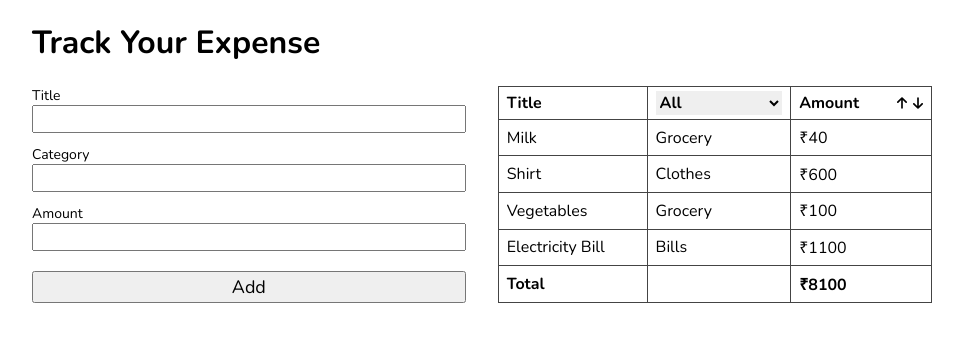
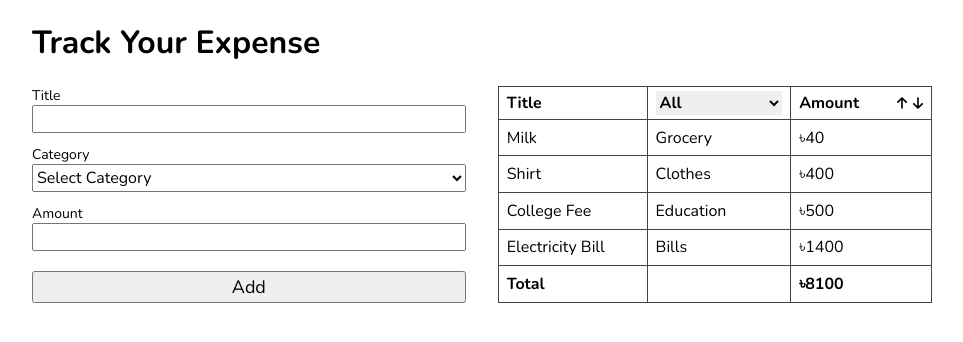
Before and after one commit to sakibhassan99/expense-tracker-react, a React (Vite) app: page / in a window 1280 px wide. Shown: the top 342 px of the page, without its empty margins (158-1121 px from the left). Built offline with nearby package versions, Linux system fonts and the light colour scheme.

Commit message:
Processing

```diff
--- /dev/null
+++ b/ExpenseData.js
@@ -0,0 +1,26 @@
+export default [
+  {
+    id: crypto.randomUUID(),
+    title: "Milk",
+    category: "Grocery",
+    amount: 40,
+  },
+  {
+    id: crypto.randomUUID(),
+    title: "Shirt",
+    category: "Clothes",
+    amount: 400,
+  },
+  {
+    id: crypto.randomUUID(),
+    title: "College Fee",
+    category: "Education",
+    amount: 500,
+  },
+  {
+    id: crypto.randomUUID(),
+    title: "Electricity Bill",
+    category: "Bills",
+    amount: 1400,
+  },
+];
--- a/src/App.css
+++ b/src/App.css
@@ -33,6 +33,7 @@ main {
   width: 100%;
   border: none;
   outline: none;
+  cursor: pointer;
 }
 
 .amount-column div {
@@ -86,7 +87,15 @@ main {
   font-family: inherit;
 }
 
+#category {
+  height: 28px;
+  font: inherit;
+  cursor: pointer;
+  outline: none;
+}
+
 .add-btn {
+  cursor: pointer;
   width: 100%;
   height: 32px;
   font-size: 18px;
--- a/src/App.jsx
+++ b/src/App.jsx
@@ -1,3 +1,4 @@
+import ExpenseData from "../ExpenseData";
 import "./App.css";
 import ExpenseForm from "./components/ExpenseForm";
 import ExpenseTable from "./components/ExpenseTable";
@@ -7,8 +8,8 @@ function App() {
     <main>
       <h1>Track Your Expense</h1>
       <div className="expense-tracker">
-        <ExpenseForm />
-        <ExpenseTable />
+        <ExpenseForm ExpenseData={ExpenseData} />
+        <ExpenseTable ExpenseData={ExpenseData} />
       </div>
     </main>
   );
--- a/src/components/ExpenseForm.jsx
+++ b/src/components/ExpenseForm.jsx
@@ -1,17 +1,35 @@
-export default function ExpenseForm() {
+export default function ExpenseForm({ ExpenseData }) {
   return (
-    <form className="expense-form">
+    <form
+      className="expense-form"
+      onSubmit={(e) => {
+        e.preventDefault();
+        const formData = new FormData(e.target);
+        for (const [key, value] of formData.entries()) {
+          ExpenseData[key] = value;
+        }
+      }}
+    >
       <div className="input-container">
         <label htmlFor="title">Title</label>
-        <input id="title" />
+        <input id="title" name="title" />
       </div>
       <div className="input-container">
         <label htmlFor="category">Category</label>
-        <input id="category" />
+        <select id="category" name="category">
+          <option value="" hidden>
+            Select Category
+          </option>
+          <option value="Grocery">Grocery</option>
+          <option value="Clothes">Clothes</option>
+          <option value="Bills">Bills</option>
+          <option value="Education">Education</option>
+          <option value="Medicine">Medicine</option>
+        </select>
       </div>
       <div className="input-container">
         <label htmlFor="amount">Amount</label>
-        <input id="amount" />
+        <input type="number" id="amount" name="amount" />
       </div>
       <button className="add-btn">Add</button>
     </form>
--- a/src/components/ExpenseTable.jsx
+++ b/src/components/ExpenseTable.jsx
@@ -1,4 +1,4 @@
-export default function ExpenseTable() {
+export default function ExpenseTable({ ExpenseData }) {
   return (
     <table className="expense-table">
       <thead>
@@ -40,30 +40,19 @@ export default function ExpenseTable() {
         </tr>
       </thead>
       <tbody>
-        <tr>
-          <td>Milk</td>
-          <td>Grocery</td>
-          <td>₹40</td>
-        </tr>
-        <tr>
-          <td>Shirt</td>
-          <td>Clothes</td>
-          <td>₹600</td>
-        </tr>
-        <tr>
-          <td>Vegetables</td>
-          <td>Grocery</td>
-          <td>₹100</td>
-        </tr>
-        <tr>
-          <td>Electricity Bill</td>
-          <td>Bills</td>
-          <td>₹1100</td>
-        </tr>
+        {ExpenseData.map(({ id, title, category, amount }) => {
+          return (
+            <tr key={id}>
+              <td>{title}</td>
+              <td>{category}</td>
+              <td>৳{amount}</td>
+            </tr>
+          );
+        })}
         <tr>
           <th>Total</th>
           <th></th>
-          <th>₹8100</th>
+          <th>৳8100</th>
         </tr>
       </tbody>
     </table>
```
